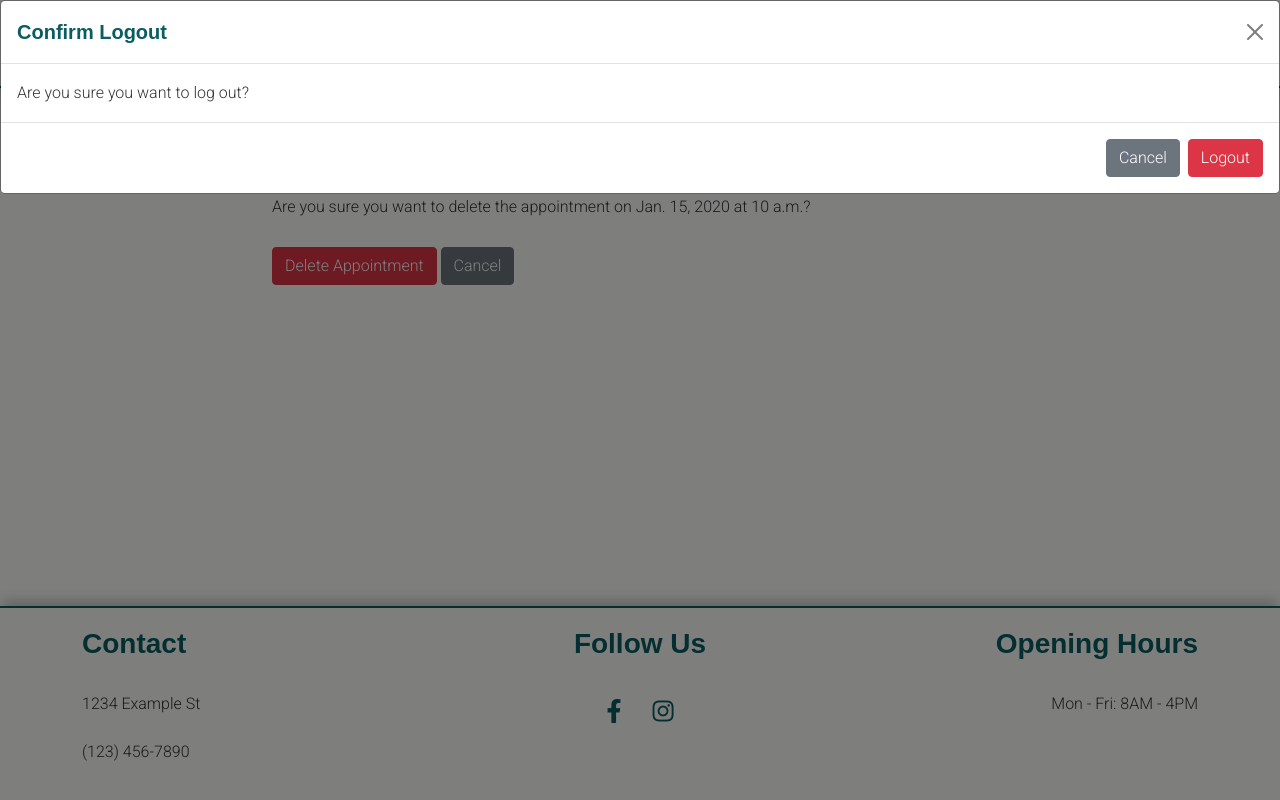
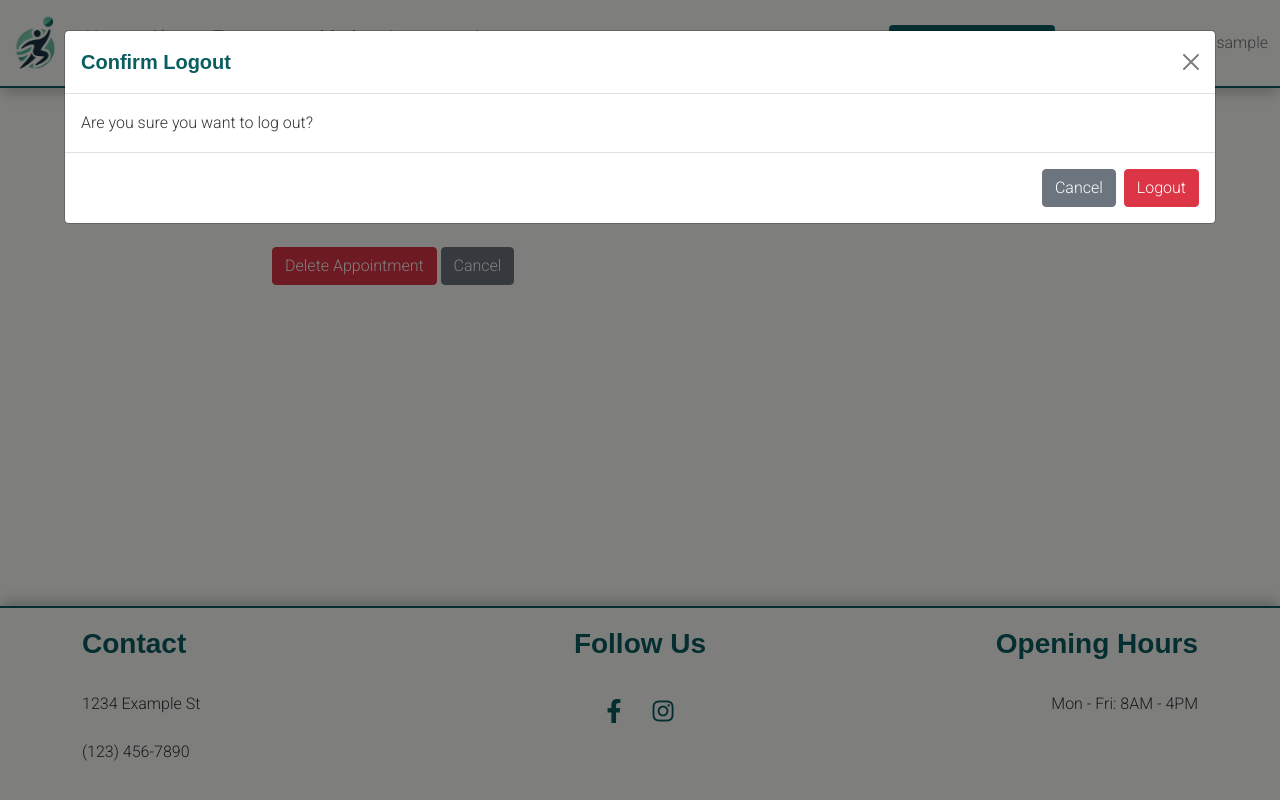
Before and after one commit to Alvor1991/PP4-Physio, a Django app: page /appointments/delete/1/ in a window 1280 px wide, after a click on "Logout". Run offline with Django 4.2, Linux system fonts and the light colour scheme; a user stored in the database is signed in; tables that the repository leaves empty hold one stand-in row (values such as "Sample post"); some libraries are stand-ins or nearby versions; some web fonts are replaced.

Commit message:
Test modal feature changes

```diff
--- a/static/css/style.css
+++ b/static/css/style.css
@@ -424,20 +424,20 @@ Appointments Page
 }
 
 .modal {
-  z-index: 1050 !important;
+  z-index: 1070 !important;
 }
 .modal-backdrop {
-  z-index: 1040 !important;
+  z-index: 1060 !important;
 }
 
 .modal-dialog {
-  width: 100%;
-  max-width: none;
-  margin: 0;
+  max-width: 90%; /* Allow some padding for smaller screens */
+  margin: 30px auto; /* Center the modal vertically */
 }
 
 .modal-open .modal {
   overflow-x: hidden;
+  overflow-y: auto; /* Ensure scrolling works if content is tall */
 }
 
 /* Media Queries */
```
